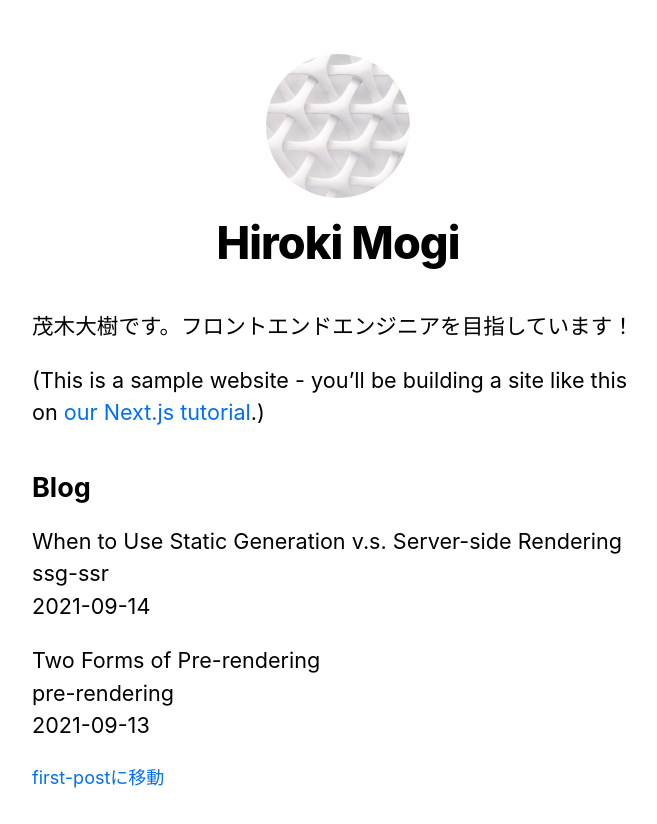
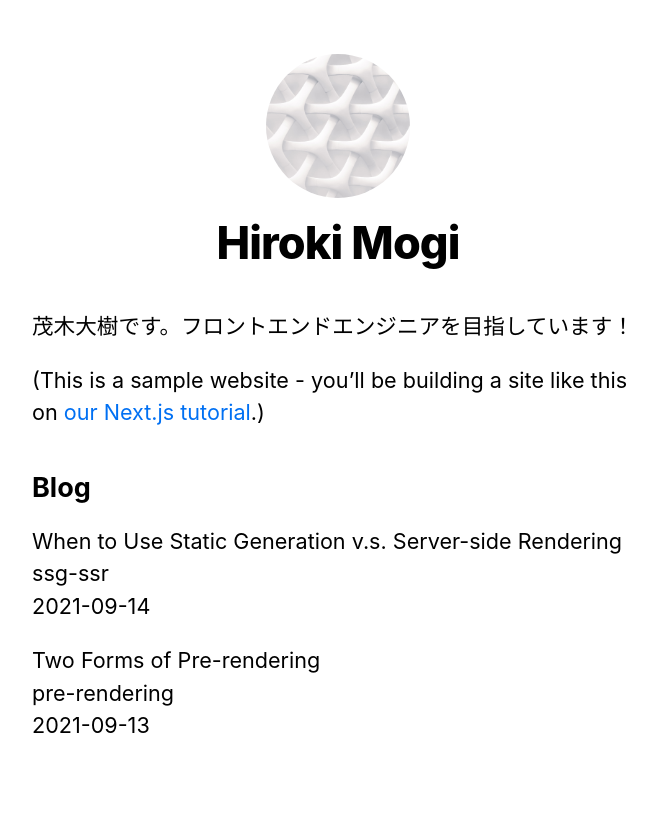
Before and after one commit to mogy-h/Next.js-Tutorial, a Next.js app: page / in a window 1280 px wide. Shown: the top 824 px of the page, without its empty margins (302-959 px from the left). Built offline with nearby package versions, Linux system fonts and the light colour scheme.

Commit message:
first-post.jsを削除

```diff
--- a/pages/index.js
+++ b/pages/index.js
@@ -40,9 +40,6 @@ export default function Home({ allPostsData }) {
           ))}
         </ul>
       </section>
-      <Link href="/posts/first-post">
-        <a>first-postに移動</a>
-      </Link>
     </Layout>
   );
 }
```
Also changed, not shown: pages/posts/first-post.js (deleted, +0 -16 lines).
